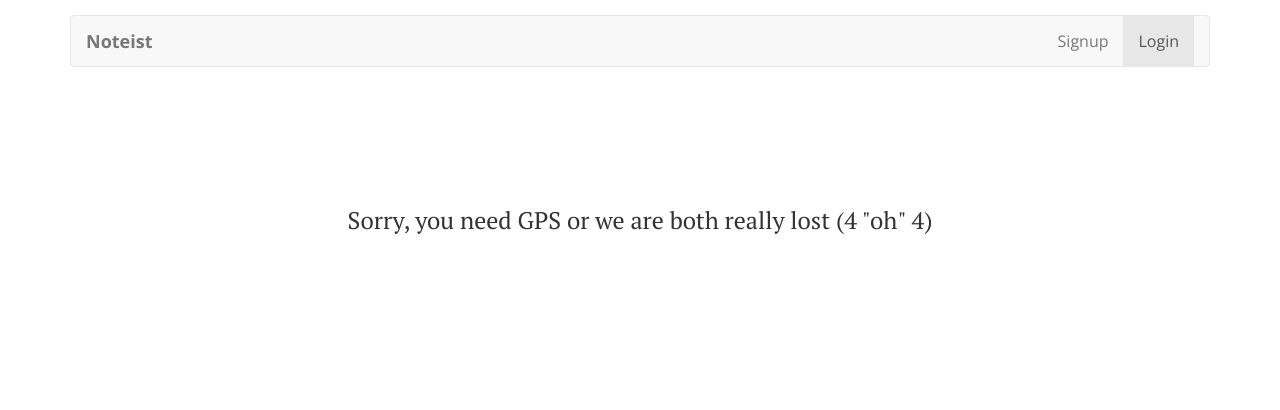
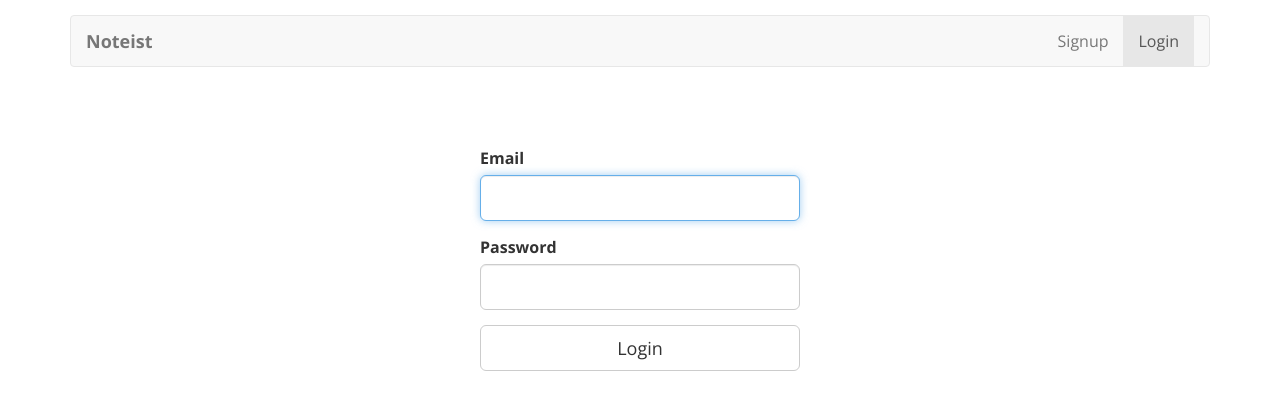
Before and after one commit to ryanyogan/noteist-app-client, a React (Create React App) app: page /login in a window 1280 px wide. Shown: the top 410 px of the page. Built offline with nearby package versions, Linux system fonts and the light colour scheme.

Commit message:
added in a really basic login page

```diff
--- a/src/Routes.js
+++ b/src/Routes.js
@@ -1,13 +1,17 @@
 import React from 'react';
 import { Route, Switch } from 'react-router-dom';
+
 import Home from './containers/Home';
+import Login from './containers/Login';
+
 import NotFound from './components/NotFound';
 
 export default () => (
   <Switch>
     <Route path="/" exact component={Home} />
+    <Route path="/login" exact component={Login} />
 
-    { /* Catch * routes, not found, etc... */ }
+    {/* Catch * routes, not found, etc... */}
     <Route component={NotFound} />
   </Switch>
 );
--- a/src/components/NotFound.js
+++ b/src/components/NotFound.js
@@ -3,8 +3,6 @@ import './NotFound.css';
 
 export default () => (
   <div className="NotFound">
-    <h3>
-     Sorry, you need GPS or we are both really lost (4 "oh" 4)
-    </h3>
+    <h3>Sorry, you need GPS or we are both really lost (4 "oh" 4)</h3>
   </div>
 );
--- /dev/null
+++ b/src/containers/Login.css
@@ -0,0 +1,10 @@
+@media all and (min-width: 480px) {
+  .Login {
+    padding: 60px 0;
+  }
+
+  .Login form {
+    margin: 0 auto;
+    max-width: 320px;
+  }
+}
--- /dev/null
+++ b/src/containers/Login.js
@@ -0,0 +1,54 @@
+import React, { Component } from 'react';
+import { Button, FormGroup, FormControl, ControlLabel } from 'react-bootstrap';
+import './Login.css';
+
+class Login extends Component {
+  state = {
+    email: '',
+    password: '',
+  };
+
+  _handleChange = event =>
+    this.setState({ [event.target.id]: event.target.value });
+
+  _handleSubmit = event => event.preventDefault();
+
+  _validateForm = () =>
+    this.state.email.length > 0 && this.state.password.length > 0;
+
+  render() {
+    return (
+      <div className="Login">
+        <form onSubmit={this._handleSubmit}>
+          <FormGroup controlId="email" bsSize="large">
+            <ControlLabel>Email</ControlLabel>
+            <FormControl
+              autoFocus
+              type="email"
+              value={this.state.email}
+              onChange={this._handleChange}
+            />
+          </FormGroup>
+          <FormGroup controlId="password" bsSize="large">
+            <ControlLabel>Password</ControlLabel>
+            <FormControl
+              value={this.state.password}
+              onChange={this._handleChange}
+              type="password"
+            />
+          </FormGroup>
+          <Button
+            block
+            bsSize="large"
+            disable={this._validateForm()}
+            type="submit"
+          >
+            Login
+          </Button>
+        </form>
+      </div>
+    );
+  }
+}
+
+export default Login;
```
